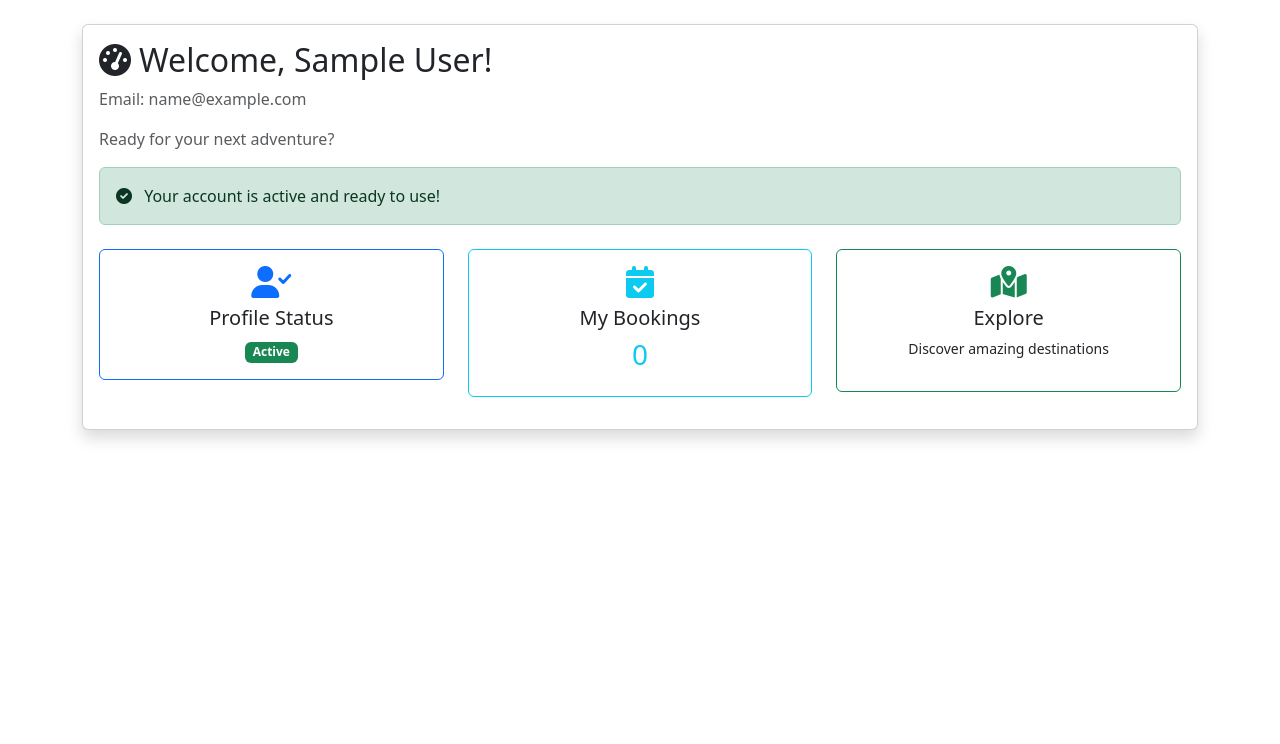
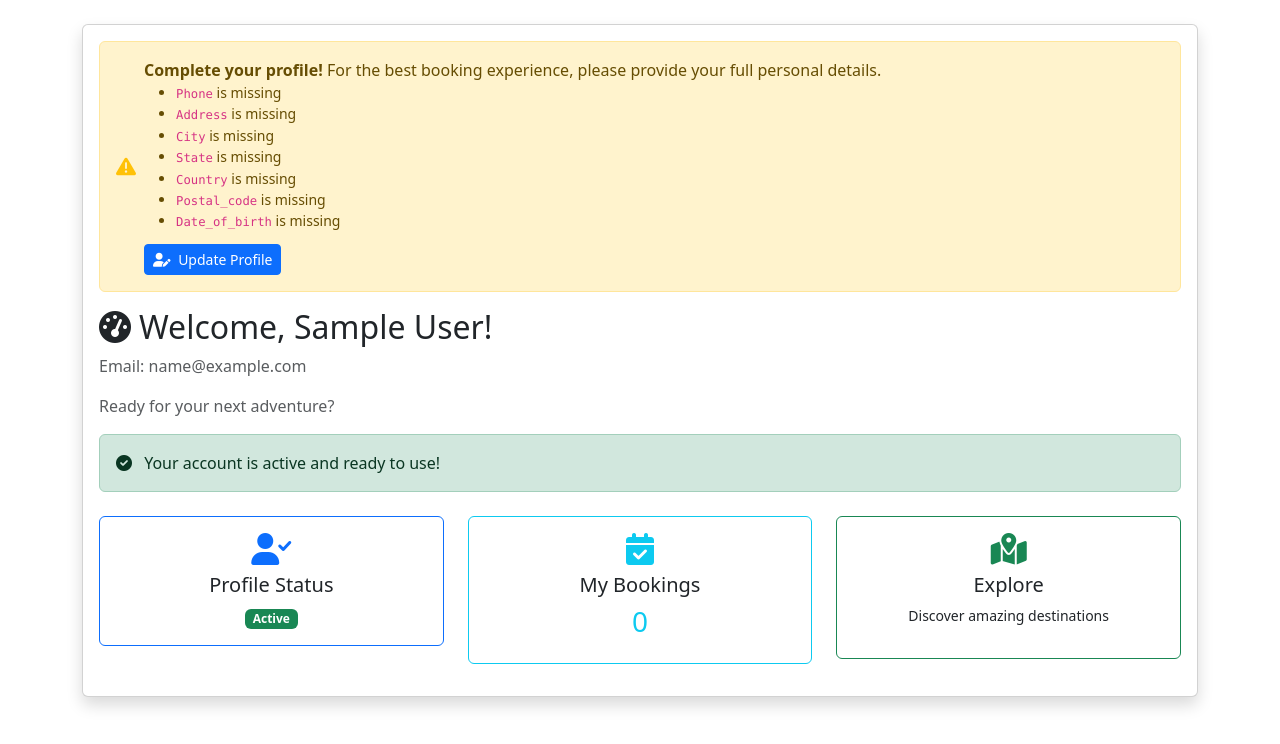
Before and after one commit to ANISH-2814/Tripliicity, a Django app: page /accounts/dashboard/ in a window 1280 px wide. Shown: the part 56-800 px from the top of the page. Run offline with Django 5.2, Linux system fonts and the light colour scheme; the visitor is signed in with stand-in values (Sample User, id 1).

Commit message:
updated dashboard to show missing personal details

```diff
--- a/Triplicity/templates/accounts/dashboard.html
+++ b/Triplicity/templates/accounts/dashboard.html
@@ -49,6 +49,23 @@
             <div class="col-md-12">
                 <div class="card shadow">
                     <div class="card-body">
+                        {% if missing_details %}
+                        <div class="alert alert-warning d-flex align-items-center" role="alert">
+                            <i class="fas fa-exclamation-triangle fa-lg me-2 text-warning"></i>
+                            <div>
+                                <strong>Complete your profile!</strong>
+                                <span>For the best booking experience, please provide your full personal details.</span>
+                                <ul class="mb-1">
+                                    {% for item in missing_fields %}
+                                    <li class="small"><code>{{ item|capfirst }}</code> is missing</li>
+                                    {% endfor %}
+                                </ul>
+                                <a href="{% url 'accounts:profile' %}" class="btn btn-sm btn-primary mt-2">
+                                    <i class="fas fa-user-edit me-1"></i> Update Profile
+                                </a>
+                            </div>
+                        </div>
+                        {% endif %}
                         <h2 class="card-title">
                             <i class="fas fa-tachometer-alt me-2"></i>Welcome, {{ user.get_full_name }}!
                         </h2>
```
